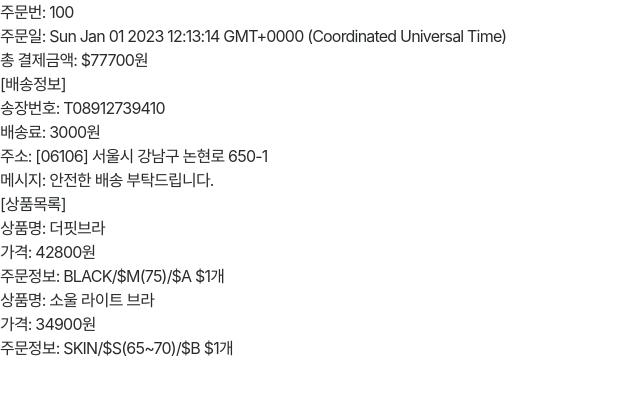
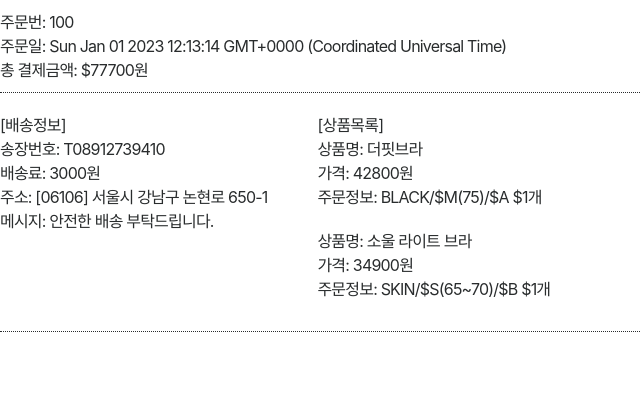
Before and after one commit to antigravity-official/anti-frontend-order, a React (Create React App) app: page / in a window 1280 px wide. Shown: the top 394 px of the page, without its empty margins (0-640 px from the left). Built offline with nearby package versions, Linux system fonts and the light colour scheme.

Commit message:
Design: 배송 정보에 따른 물품 정보 박스  위치 디자인

```diff
--- a/src/App.tsx
+++ b/src/App.tsx
@@ -19,6 +19,7 @@ const App = () => {
   return (
     <>
       <OrderInfo orderInfoData={orderInfoData} />
+      <ul>
         {orderBundleData.map((orderBundle, index) => {
           const orderBundleKey = `orderBundle-${index}`
           const shippingData = orderBundle.shipping
@@ -31,6 +32,7 @@ const App = () => {
             </OrderBundle>
           )
         })}
+      </ul>
     </>
   )
 }
--- a/src/components/OrderBundle/index.tsx
+++ b/src/components/OrderBundle/index.tsx
@@ -1,3 +1,5 @@
+import styles from './orderBundle.module.scss'
+
 interface OrderBunldeProps {
   children: JSX.Element[]
 }
@@ -7,12 +9,10 @@ const OrderBundle = ({ children }: OrderBunldeProps) => {
   const orderProductsComponent = children.filter((item) => item.props.orderProductDatas)
 
   return (
-    <>
-      <p>[배송정보]</p>
+    <li className={styles.orderBundleBox}>
       {shippingComponent}
-      <p>[상품목록]</p>
       {orderProductsComponent}
-    </>
+    </li>
   )
 }
 
--- /dev/null
+++ b/src/components/OrderBundle/orderBundle.module.scss
@@ -0,0 +1,8 @@
+@use '../../styles/constants/colors';
+
+.orderBundleBox {
+  display: flex;
+  padding: 10px 0;
+  margin: 10px 0;
+  border-bottom: 1px dotted colors.$DARK_GRAY;
+}
--- a/src/components/OrderInfo/index.tsx
+++ b/src/components/OrderInfo/index.tsx
@@ -1,4 +1,6 @@
 import { OrderInfo as OrderInfoTypes } from 'types/ordersTypes'
+
+import styles from './orderInfo.module.scss'
 
 interface OrderInfoProps {
   orderInfoData: OrderInfoTypes
@@ -8,11 +10,11 @@ const OrderInfo = ({ orderInfoData }: OrderInfoProps) => {
   const { id, orderAt, amount } = orderInfoData
 
   return (
-    <>
+    <div className={styles.orderInfoBox}>
       <p>주문번: {id}</p>
       <p>주문일: {orderAt.toString()}</p>
       <p>총 결제금액: ${amount}원</p>
-    </>
+    </div>
   )
 }
 
--- /dev/null
+++ b/src/components/OrderInfo/orderInfo.module.scss
@@ -0,0 +1,6 @@
+@use '../../styles/constants/colors';
+
+.orderInfoBox {
+  padding: 10px 0;
+  border-bottom: 1px dotted colors.$DARK_GRAY;
+}
--- a/src/components/OtherProducts/OrderProduct/index.tsx
+++ b/src/components/OtherProducts/OrderProduct/index.tsx
@@ -1,4 +1,6 @@
 import { OrderProduct as OrderProductTypes } from 'types/ordersTypes'
+
+import styles from './orderProduct.module.scss'
 
 interface OrderProductProps {
   orderProductData: OrderProductTypes
@@ -12,13 +14,13 @@ const OrderProduct = ({ orderProductData }: OrderProductProps) => {
   } = orderProductData
 
   return (
-    <>
+    <li className={styles.orderProductBox}>
       <p>상품명: {name}</p>
       <p>가격: {price}원</p>
       <p>
         주문정보: {color}/${band}/${cup} ${quantity}개
       </p>
-    </>
+    </li>
   )
 }
 
--- /dev/null
+++ b/src/components/OtherProducts/OrderProduct/orderProduct.module.scss
@@ -0,0 +1,4 @@
+.orderProductBox {
+  padding-bottom: 10px;
+  margin-bottom: 10px;
+}
--- a/src/components/OtherProducts/index.tsx
+++ b/src/components/OtherProducts/index.tsx
@@ -7,13 +7,14 @@ interface OrderInfoProps {
 
 const OrderProducts = ({ orderProductDatas }: OrderInfoProps) => {
   return (
-    <>
+    <ul>
+      <p>[상품목록]</p>
       {orderProductDatas.map((orderProductData, index) => {
         const orderProductKey = `orderProduct-${index}`
 
         return <OrderProduct key={orderProductKey} orderProductData={orderProductData} />
       })}
-    </>
+    </ul>
   )
 }
 
--- a/src/components/Shipping/index.tsx
+++ b/src/components/Shipping/index.tsx
@@ -1,4 +1,6 @@
 import { Shipping as ShippingTypes } from 'types/ordersTypes'
+
+import styles from './shipping.module.scss'
 
 interface ShippingProps {
   shippingData: ShippingTypes
@@ -8,14 +10,15 @@ const Shipping = ({ shippingData }: ShippingProps) => {
   const { trackingNumber, shippingFee, post, address, message } = shippingData
 
   return (
-    <>
+    <div className={styles.shippingBox}>
+      <p>[배송정보]</p>
       <p>송장번호: {trackingNumber}</p>
       <p>배송료: {shippingFee}원</p>
       <p>
         주소: [{post}] {address}
       </p>
       <p>메시지: {message}</p>
-    </>
+    </div>
   )
 }
 
--- /dev/null
+++ b/src/components/Shipping/shipping.module.scss
@@ -0,0 +1,3 @@
+.shippingBox {
+  margin-right: 50px;
+}
```
Lines whose indentation alone changed are shown as unchanged.
